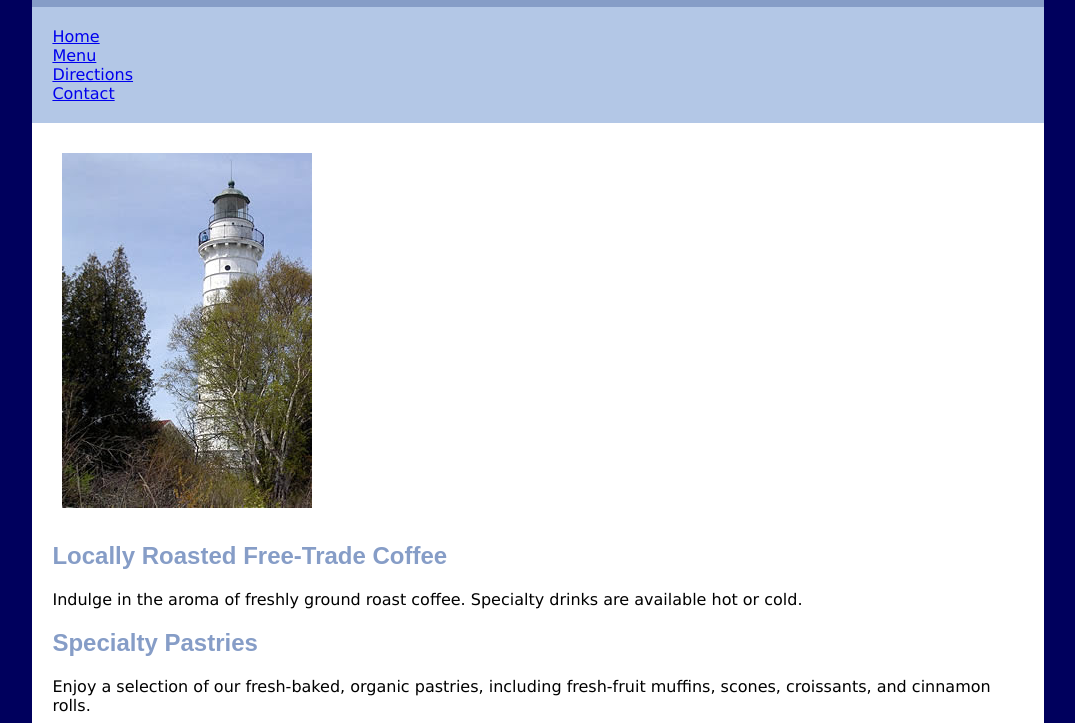
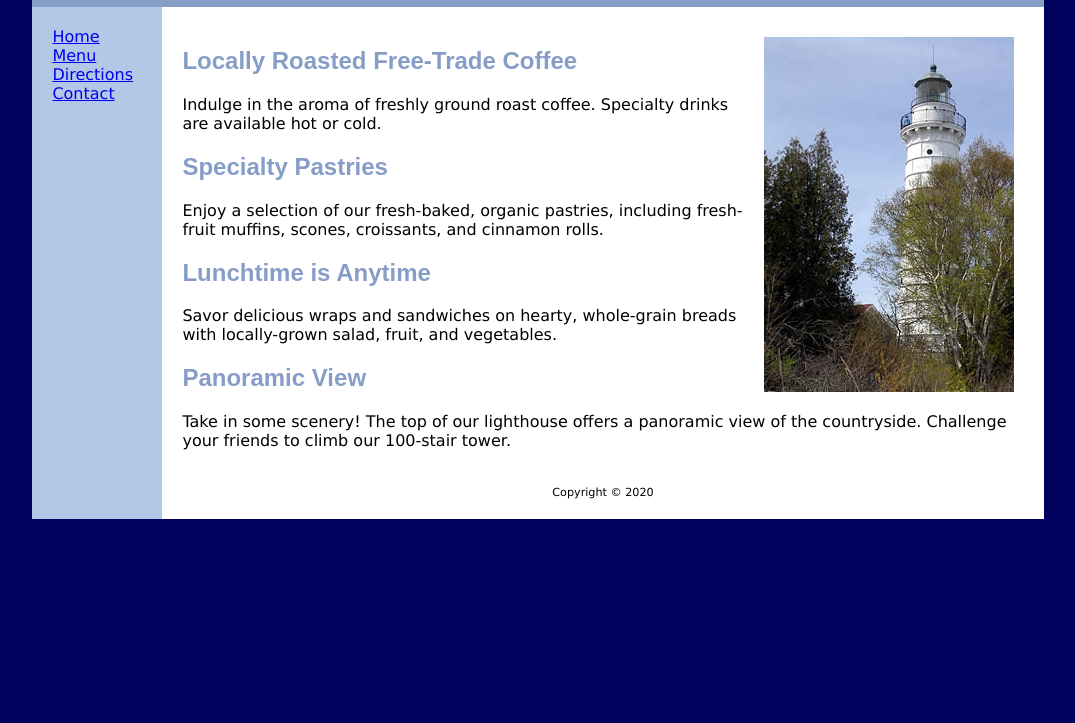
Before and after one commit to RYA2151061/CIS133DA_Spring24, a plain HTML site: page week7/lighthouse.html in a window 1280 px wide. Shown: the part 77-800 px from the top of the page, without its empty margins (102-1177 px from the left). Drawn offline with Linux system fonts and the light colour scheme.

Commit message:
Lighthouse

```diff
--- a/week7/lighthouse.html
+++ b/week7/lighthouse.html
@@ -18,11 +18,13 @@
       nav {
         width: 150px;
         padding: 20px;
+        float: left;
       }
       main {
         background-color: #FFFFFF;
         padding: 20px;
         display: block;
+        margin-left: 130px;
       }
       header{
         background-color: #869dc7;
@@ -39,6 +41,7 @@
       }
       main img {
         margin: 10px;
+        float: right;
       }
       footer {
         font-size:70%;
@@ -46,6 +49,7 @@
         clear: right;
         padding-bottom:20px;
         background-color: #FFFFFF;
+        margin-left: 130px;
       }
   </style>
 </head>
```
